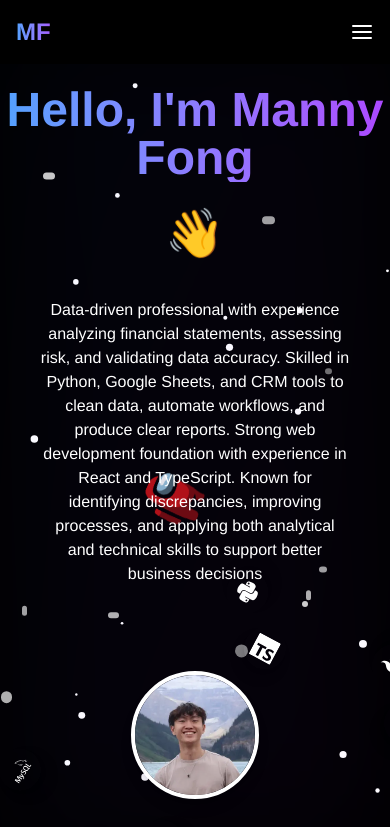
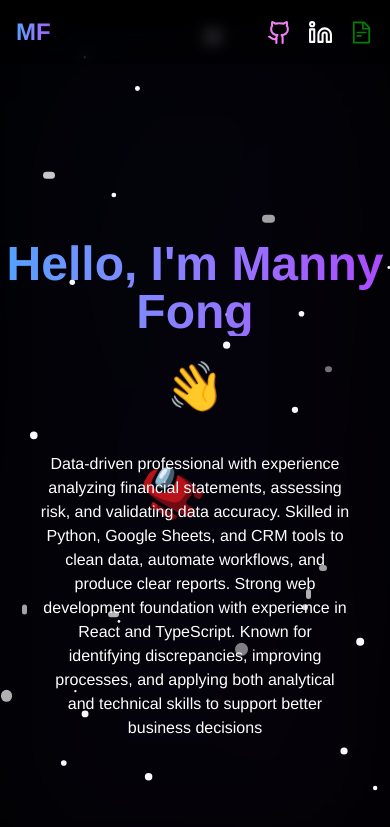
Before and after one commit to BasicallyManny/Personal-Portfolio-Website, a React (Vite) app: page / in a window 390 px wide. Shown: the top 827 px of the page. Built offline with nearby package versions, Linux system fonts and the light colour scheme.

Commit message:
fixed some responsive UI issues

```diff
--- a/src/components/layout/Navbar.tsx
+++ b/src/components/layout/Navbar.tsx
@@ -1,8 +1,7 @@
-import { motion, AnimatePresence } from 'framer-motion' // ⬅️ Add AnimatePresence
-import { FiMenu, FiX } from 'react-icons/fi';
+import { motion } from 'framer-motion'
+import { useState, useEffect } from 'react'
 import { LuGithub, LuLinkedin } from "react-icons/lu";
 import { AiOutlineFileText } from "react-icons/ai";
-import { useState, useEffect } from 'react'
 
 interface IconElement {
     icon?: React.ReactNode
@@ -17,17 +16,26 @@ const iconElements: IconElement[] = [
 ]
 
 export const Navbar = () => {
-    const [isOpen, setIsOpen] = useState(false)
+    const [hidden, setHidden] = useState(false);
+    const [lastScrollY, setLastScrollY] = useState(0);
 
     useEffect(() => {
-        const handleResize = () => {
-            if (window.innerWidth >= 1024) {
-                setIsOpen(false)
+        const handleScroll = () => {
+            const currentScrollY = window.scrollY;
+
+            // Hide navbar when scrolling down, show when scrolling up
+            if (currentScrollY > lastScrollY && currentScrollY > 100) {
+                setHidden(true);
+            } else {
+                setHidden(false);
             }
-        }
-        window.addEventListener('resize', handleResize)
-        return () => window.removeEventListener('resize', handleResize)
-    }, [])
+
+            setLastScrollY(currentScrollY);
+        };
+
+        window.addEventListener('scroll', handleScroll, { passive: true });
+        return () => window.removeEventListener('scroll', handleScroll);
+    }, [lastScrollY]);
 
     const handleIconClick = (to: string | undefined, isExternal: boolean | undefined) => {
         if (!to) return;
@@ -40,12 +48,11 @@ export const Navbar = () => {
     }
 
     return (
-        <>
         <motion.nav
             initial={{ y: -100 }}
-                animate={{ y: 0 }}
-                transition={{ duration: 0.5 }}
-                className="fixed top-0 w-full bg-black text-white z-50"
+            animate={{ y: hidden ? -100 : 0 }}
+            transition={{ duration: 0.3, ease: 'easeInOut' }}
+            className="fixed top-0 w-full text-white z-50 backdrop-blur-sm bg-black/20"
         >
             <div className="flex justify-between items-center h-full mx-auto max-w-7xl p-4 w-full">
                 {/* Logo */}
@@ -60,8 +67,8 @@ export const Navbar = () => {
                     </h1>
                 </div>
 
-                    {/* Desktop Icons */}
-                    <div className="hidden md:flex space-x-4">
+                {/* Icons - now visible on all screen sizes */}
+                <div className="flex space-x-4">
                     {iconElements.map((element, index) => (
                         <motion.div
                             key={index}
@@ -74,45 +81,9 @@ export const Navbar = () => {
                         </motion.div>
                     ))}
                 </div>
-
-                    {/* Mobile Menu Button */}
-                    <button
-                        onClick={() => setIsOpen(!isOpen)}
-                        className="md:hidden z-50"
-                    >
-                        {isOpen ? <FiX size={24} /> : <FiMenu size={24} />}
-                    </button>
             </div>
         </motion.nav>
-
-            {/* AnimatePresence enables exit animation */}
-            <AnimatePresence>
-                {isOpen && (
-                    <motion.div
-                        key="mobile-menu"
-                        initial={{ opacity: 0, y: -10 }}
-                        animate={{ opacity: 1, y: 0 }}
-                        exit={{ opacity: 0, y: -10 }}
-                        transition={{ duration: 0.3 }}
-                        className="fixed top-[64px] w-full bg-black shadow-lg text-white flex flex-col items-start space-y-4 py-6 md:hidden z-40"
-                    >
-                        {iconElements.map((element, index) => (
-                            <motion.div
-                                key={index}
-                                whileHover={{ scale: 1.1 }}
-                                whileTap={{ scale: 0.95 }}
-                                onClick={() => {
-                                    handleIconClick(element.to, element.isExternal)
-                                    setIsOpen(false)
-                                }}
-                                className="cursor-pointer px-5"
-                            >
-                                {element.icon}
-                            </motion.div>
-                        ))}
-                    </motion.div>
-                )}
-            </AnimatePresence>
-        </>
     )
 }
+
+export default Navbar
--- a/src/components/sections/Hero.tsx
+++ b/src/components/sections/Hero.tsx
@@ -80,7 +80,7 @@ export const Hero = () => {
     };
 
     return (
-        <section className="flex flex-col items-center justify-center h-screen text-white my-5 space-between overflow-hidden relative pt-10">
+        <section className="flex flex-col items-center justify-center h-screen text-white my-5 space-between overflow-hidden relative">
             {/* Animated background gradient */}
             <motion.div
                 className="absolute inset-0 bg-gradient-to-br from-blue-600/10 to-purple-600/10 rounded-3xl blur-3xl"
@@ -91,7 +91,7 @@ export const Hero = () => {
 
             <motion.div
                 id="hero-content"
-                className="mx-auto max-w-screen-xl grid grid-cols-1 items-center mt-7 sm:grid-cols-2 h-full relative z-10"
+                className="mx-auto max-w-screen-xl grid grid-cols-1 items-center mt-30 sm:grid-cols-2 h-full relative z-10"
                 variants={containerVariants}
                 initial="hidden"
                 animate="visible"
@@ -140,7 +140,7 @@ export const Hero = () => {
                 </motion.div>
 
                 <motion.div
-                    className="relative flex justify-center items-center w-64 h-64 mx-auto z-10"
+                    className="relative hidden justify-center items-center w-64 h-64 mx-auto z-10 sm:flex"
                     variants={profileContainerVariants}
                 >
                     {/* Profile Image with OrbitingIcon */}
--- a/src/components/sections/Projects.tsx
+++ b/src/components/sections/Projects.tsx
@@ -36,7 +36,7 @@ const Projects = () => {
     ];
 
     return (
-        <section id="projects" className="py-20 bg-transparent min-h-screen">
+        <section id="projects">
             <motion.div
                 className="container border mx-auto px-4 sm:px-8"
                 initial={{ opacity: 0 }}
--- a/src/pages/Home.tsx
+++ b/src/pages/Home.tsx
@@ -6,34 +6,34 @@ import { motion } from "framer-motion";
 
 export const Home = () => {
     return (
-        <main>
-            <section>
+        <main className="relative">
+            <section className="relative z-10">
                 <Hero />
             </section>
             <motion.section
-                className="mt-10"
+                className="relative z-10 py-20"
                 initial={{ opacity: 0, y: 20 }}
                 whileInView={{ opacity: 1, y: 0 }}
                 transition={{ duration: 0.5 }}
-                viewport={{ once: false }} // This ensures it triggers when it enters and exits the viewport
+                viewport={{ once: false }}
             >
                 <Projects />
             </motion.section>
             <motion.section
-                className="mt-10"
+                className="relative z-10 py-20"
                 initial={{ opacity: 0, y: 20 }}
                 whileInView={{ opacity: 1, y: 0 }}
                 transition={{ duration: 0.5 }}
-                viewport={{ once: false }} // Ensures the effect triggers as it scrolls in and out of view
+                viewport={{ once: false }}
             >
                 <Skills />
             </motion.section>
             <motion.section
-                className="mt-10"
+                className="relative z-10 py-20"
                 initial={{ opacity: 0, y: 20 }}
                 whileInView={{ opacity: 1, y: 0 }}
                 transition={{ duration: 0.5 }}
-                viewport={{ once: false }} // Ensures the effect triggers as it scrolls in and out of view
+                viewport={{ once: false }}
             >
                 <Footer />
             </motion.section>
```
Lines whose indentation alone changed are shown as unchanged.
